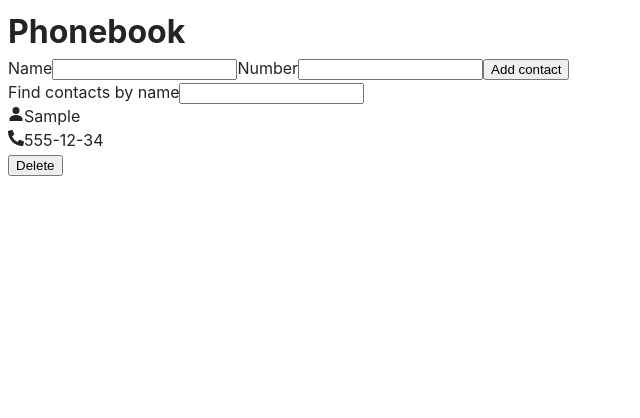
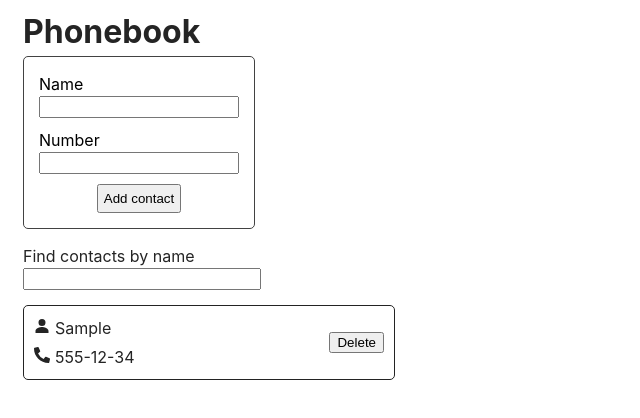
Before and after one commit to YevhenPetrovskyi/goit-react-hw-03, a React (Vite) app: page / in a window 1280 px wide. Both pictures are taken after typing "Sample", "5551234" into the empty fields and a click on the button "Add contact". Shown: the top 418 px of the page, without its empty margins (0-640 px from the left). Built offline with nearby package versions, Linux system fonts and the light colour scheme.

Commit message:
add styles

```diff
--- a/src/App.css
+++ b/src/App.css
@@ -0,0 +1,3 @@
+.App {
+  padding: 0 15px;
+}
--- a/src/App.jsx
+++ b/src/App.jsx
@@ -1,7 +1,5 @@
 import { useEffect, useMemo, useState } from 'react';
 import { nanoid } from 'nanoid';
-import normalizeName from './components/helpers/nameNormalize';
-import normalizePhoneNumber from './components/helpers/normalizePhoneNumber';
 
 import ContactList from './components/ContsctList/ContactList';
 import SearchBox from './components/SearchBox/SearchBox';
@@ -24,8 +22,8 @@ function App() {
 
   const addContactHandler = ({ name, number }) => {
     const newContact = {
-      name: normalizeName(name),
-      number: normalizePhoneNumber(number),
+      name,
+      number,
       id: nanoid(),
     };
     setContactList([...contactList, newContact]);
--- a/src/components/ContactForm/ContactForm.jsx
+++ b/src/components/ContactForm/ContactForm.jsx
@@ -3,9 +3,11 @@ import { useId } from 'react';
 import iziToast from 'izitoast';
 
 import normalizeName from '../helpers/nameNormalize';
+import normalizePhoneNumber from '../helpers/normalizePhoneNumber';
 import { contactSchema } from '../helpers/contactSchema';
 
 import 'izitoast/dist/css/iziToast.min.css';
+import styles from './ContactForm.module.css';
 
 const initialValues = {
   name: '',
@@ -16,19 +18,23 @@ function ContactForm({ addContact, contactList }) {
   const nameFieldId = useId();
   const numberFieldId = useId();
 
-  const submitHandler = (values, { resetForm }) => {
-    const correctName = normalizeName(values.name);
+  const submitHandler = ({ name, number }, { resetForm }) => {
+    const correctName = normalizeName(name);
+    const correctNumber = normalizePhoneNumber(number);
 
     if (contactList.some((contact) => contact.name === correctName)) {
       iziToast.error({
         title: 'Error',
         message: `${correctName} is already in contact!`,
-        position: 'topCenter',
+        position: 'topRight',
       });
       return;
     }
 
-    addContact(values);
+    addContact({
+      name: correctName,
+      number: correctNumber,
+    });
     resetForm();
   };
 
@@ -38,14 +44,22 @@ function ContactForm({ addContact, contactList }) {
       onSubmit={submitHandler}
       validationSchema={contactSchema}
     >
-      <Form>
-        <label htmlFor={nameFieldId}>Name</label>
-        <Field type="text" name="name" id={nameFieldId} />
-        <ErrorMessage name="name" as="span" />
+      <Form className={styles.form}>
+        <div className={styles.inputContainer}>
+          <label htmlFor={nameFieldId}>Name</label>
+          <Field type="text" name="name" id={nameFieldId} />
+          <ErrorMessage className={styles.errorMessage} name="name" as="span" />
+        </div>
 
-        <label htmlFor={numberFieldId}>Number</label>
-        <Field type="tel" name="number" id={numberFieldId} />
-        <ErrorMessage name="number" as="span" />
+        <div className={styles.inputContainer}>
+          <label htmlFor={numberFieldId}>Number</label>
+          <Field type="tel" name="number" id={numberFieldId} />
+          <ErrorMessage
+            className={styles.errorMessage}
+            name="number"
+            as="span"
+          />
+        </div>
 
         <button type="submit">Add contact</button>
       </Form>
--- a/src/components/ContactForm/ContactForm.module.css
+++ b/src/components/ContactForm/ContactForm.module.css
@@ -0,0 +1,31 @@
+.form {
+  display: inline-flex;
+  flex-direction: column;
+  gap: 10px;
+  justify-content: center;
+  align-items: center;
+  padding: 15px;
+  border: 1px solid #424242;
+  border-radius: 5px;
+  margin-bottom: 15px;
+
+  .inputContainer {
+    display: flex;
+    flex-direction: column;
+    width: 200px;
+    color: #c0392b;
+
+    input {
+      font-size: 14px;
+    }
+
+    label {
+      color: #000;
+    }
+  }
+
+  button {
+    padding: 5px;
+    cursor: pointer;
+  }
+}
--- a/src/components/ContsctList/Contact.jsx
+++ b/src/components/ContsctList/Contact.jsx
@@ -1,9 +1,10 @@
 import { IoPersonSharp } from 'react-icons/io5';
 import { FaPhoneAlt } from 'react-icons/fa';
+import styles from './Contact.module.css';
 
 function Contact({ name, number, id, deleteContact }) {
   return (
-    <li>
+    <li className={styles.contact}>
       <ul>
         <li>
           <IoPersonSharp />
--- a/src/components/ContsctList/Contact.module.css
+++ b/src/components/ContsctList/Contact.module.css
@@ -0,0 +1,18 @@
+.contact {
+  display: flex;
+  align-items: center;
+  justify-content: space-between;
+  gap: 10px;
+  width: 350px;
+  padding: 10px;
+  border: 1px solid #232323;
+  border-radius: 5px;
+
+  li:first-child {
+    margin-bottom: 5px;
+  }
+
+  svg {
+    margin-right: 5px;
+  }
+}
--- a/src/components/ContsctList/ContactList.jsx
+++ b/src/components/ContsctList/ContactList.jsx
@@ -1,8 +1,9 @@
 import Contact from './Contact';
+import styles from './ContactList.module.css';
 
 function ContactList({ contactList, deleteContact }) {
   return (
-    <ul>
+    <ul className={styles.contactList}>
       {contactList.map((contact) => (
         <Contact key={contact.id} {...contact} deleteContact={deleteContact} />
       ))}
--- a/src/components/ContsctList/ContactList.module.css
+++ b/src/components/ContsctList/ContactList.module.css
@@ -0,0 +1,6 @@
+.contactList {
+  display: flex;
+  flex-wrap: wrap;
+  align-items: center;
+  gap: 15px;
+}
--- a/src/components/SearchBox/SearchBox.jsx
+++ b/src/components/SearchBox/SearchBox.jsx
@@ -1,4 +1,5 @@
 import { useId } from 'react';
+import styles from './SearchBox.module.css';
 
 function SearchBox({ contactName, setContactName }) {
   const contactFilterId = useId();
@@ -8,7 +9,7 @@ function SearchBox({ contactName, setContactName }) {
   };
 
   return (
-    <div>
+    <div className={styles.searchBox}>
       <label htmlFor={contactFilterId}>Find contacts by name</label>
       <input
         value={contactName}
--- /dev/null
+++ b/src/components/SearchBox/SearchBox.module.css
@@ -0,0 +1,11 @@
+.searchBox {
+  display: flex;
+  flex-direction: column;
+  justify-content: center;
+  margin-bottom: 15px;
+
+  input {
+    font-size: 14px;
+    width: 230px;
+  }
+}
--- a/src/components/helpers/nameNormalize.js
+++ b/src/components/helpers/nameNormalize.js
@@ -1,3 +1,3 @@
 export default function normalizeName(contactName) {
-  return contactName.replace(/\s{2,}/g, ' ');
+  return contactName.replace(/\s{2,}/g, ' ').trim();
 }
```
Also changed, not shown: src/components/SearchBox/SearchBox.css (added).
